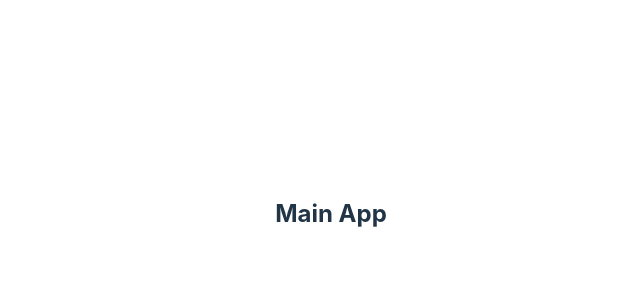
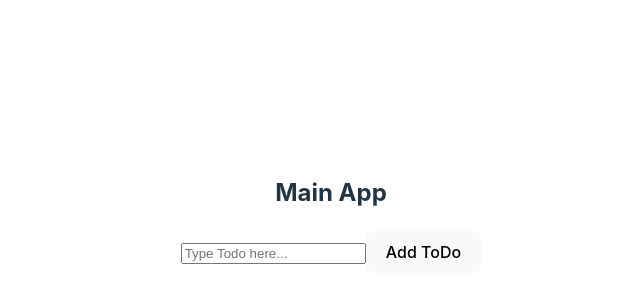
Before and after one commit to swelbeck/ralab320.9.1, a React (Vite) app: page / in a window 1280 px wide. Shown: the part 186-486 px from the top of the page, without its empty margins (309-949 px from the left). Built offline with nearby package versions, Linux system fonts and the light colour scheme.

Commit message:
created initial toDo form

```diff
--- a/src/App.jsx
+++ b/src/App.jsx
@@ -2,6 +2,7 @@ import { useState, useReducer } from 'react'
 import {Routes, Route} from 'react-router-dom'
 import { useImmerReducer } from "use-immer";
 import './App.css'
+import ToDoListForm from './pages/ToDoListForm';
 
 function App() {
   const [count, setCount] = useState(0)
@@ -9,6 +10,7 @@ function App() {
   return (
     <main>
       <h2>Main App</h2>
+      <ToDoListForm />
     </main>
   )
 }
--- /dev/null
+++ b/src/pages/ToDoListForm.jsx
@@ -0,0 +1,25 @@
+import { useState } from "react";
+
+export default function ToDoListForm(){
+    const [formData, setFormData] = useState('');
+    function handleSubmit(e){
+        e.preventDefault()
+    }
+
+    function handleChange(e){
+        setFormData(
+          [e.target.name] = e.target.value,
+        );
+    }
+
+    return (
+      <form onSubmit={handleSubmit}>
+        <input
+          onChange={handleChange}
+          type="text"
+          placeholder="Type Todo here..."
+        />
+        <button type="submit">Add ToDo</button>
+      </form>
+    );
+}
```
